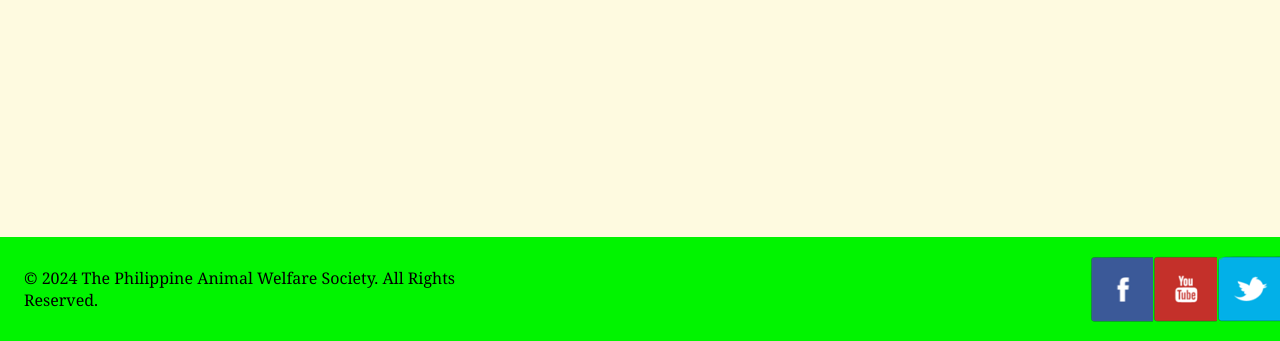
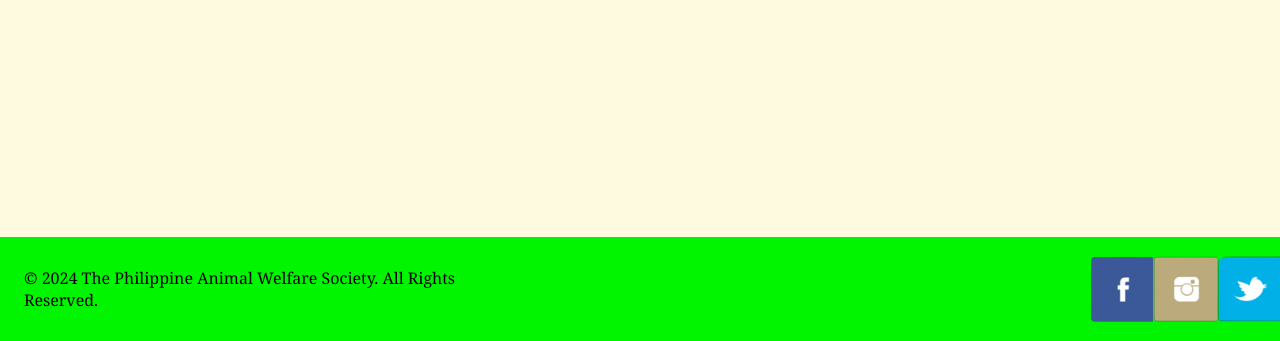
Before and after one commit to jdlupz/q2qp_li_jamdalupe, a plain HTML site: page about.html in a window 1280 px wide. Shown: the part 634-975 px from the top of the page. Drawn offline with Linux system fonts and the light colour scheme.

Commit message:
Add files via upload

```diff
--- a/about.html
+++ b/about.html
@@ -80,7 +80,7 @@
 
     <footer>
         <div class="copyright">© 2024 The Philippine Animal Welfare Society. All Rights Reserved.</div>
-        <a href="https://www.facebook.com/pawsphilippines/"></a><div class="icon" id="fb"></a></div>
+        <a href="https://www.facebook.com/pawsphilippines/"><div class="icon" id="fb"></div></a>
         <a href="https://www.instagram.com/pawsphilippines/"><div class="icon" id="instagram"></div></a>
         <a href="https://twitter.com/pawsphilippines"><div class="icon" id="twitter"></div></a>
     </footer>
--- a/css/style.css
+++ b/css/style.css
@@ -149,7 +149,7 @@ footer {
 }
 
 #instagram{
-    background-position: -439px -221px;
+    background-position: -290px -221px;
 }
 
 /*banner css*/
```
Also changed, not shown: activities.html (+1 -1 lines), background.html (+1 -1 lines), do.html (+1 -1 lines), index.html (+1 -1 lines), initiatives.html (+1 -1 lines), involvements.html (+1 -1 lines), join.html (+1 -1 lines), support.html (+1 -1 lines), v&m.html (+1 -1 lines).
